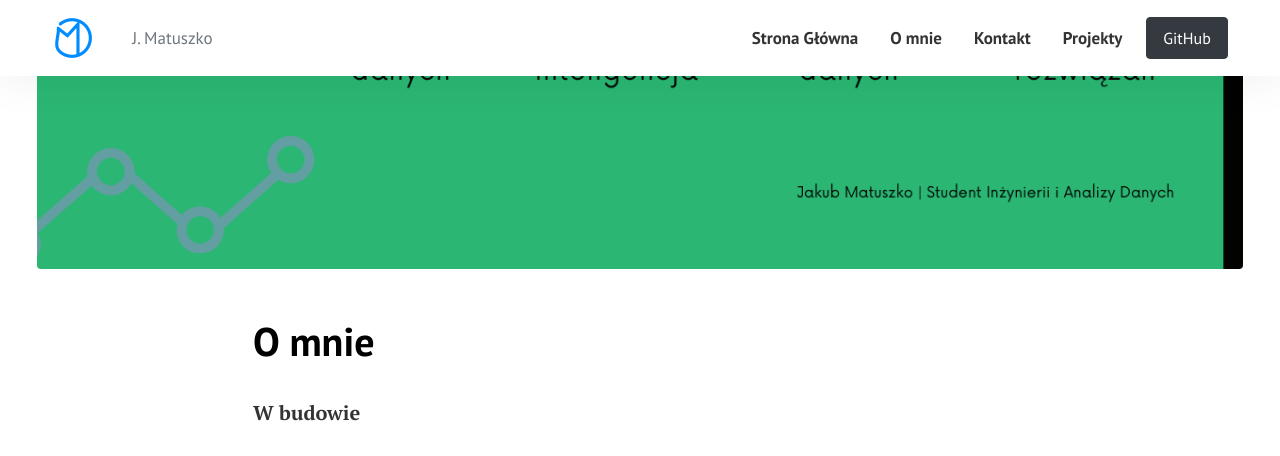
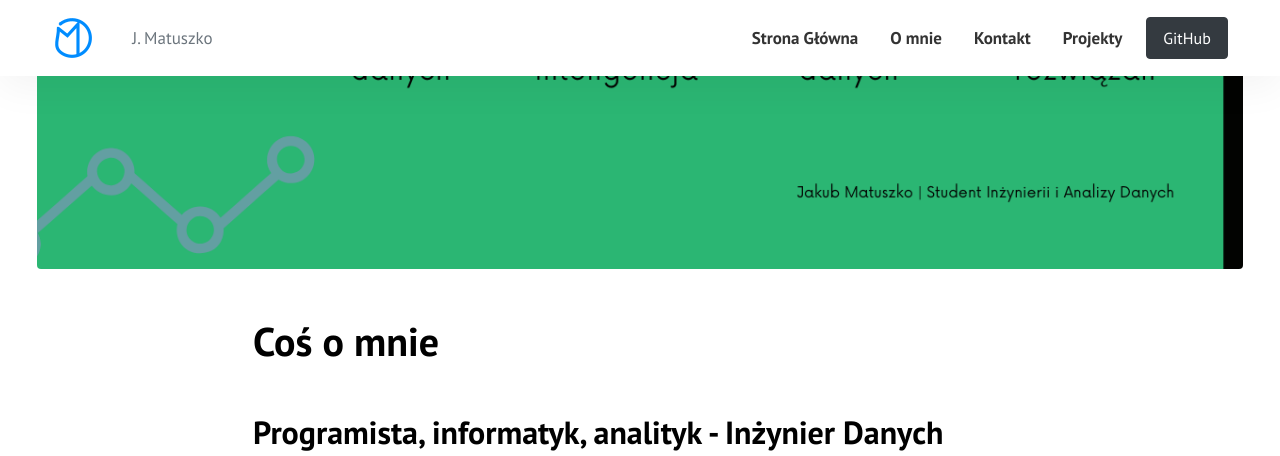
Before and after one commit to matuszko/matuszko.github.io, a Jekyll site: the page built from pages/about.md, in a window 1280 px wide and 1400 px high, scrolled down 524 px. Shown: the top 456 px of the window. Built offline with Jekyll 4.4.1, drawn with Linux system fonts in a browser that asks for light colours; some of the changed text lies outside the part shown; grey boxes are pictures that could not be loaded.

Commit message:
big update for page :+1:

```diff
--- a/_layouts/categories.html
+++ b/_layouts/categories.html
@@ -4,7 +4,7 @@
 permalink: "/categories.html"
 ---
 <h2>Moje projekty</h2>
-<h5>Każdy z nich jest podzielony na odpowiednie kategorie, część z nich ukończona a część w trakcie tworzenia.</h5>
+<h5>Każdy z nich jest podzielony na odpowiednie kategorie, część z nich ukończona a część w trakcie tworzenia :)</h5>
 {% for category in site.categories %}
 <h4 class="mt-5 mb-4 pb-2 border-bottom" id="{{ category[0] | replace: " ","-" }}"><span class="text-capitalize small font-weight-bold">Kategoria {{ category[0] }}</span></h4>
 <div class="row">
--- a/pages/about.md
+++ b/pages/about.md
@@ -1,8 +1,20 @@
 ---
 layout: page
-title: O mnie
+title: Coś o mnie
 permalink: "/o-mnie/"
 image: assets/images/screenshot.png
 ---
 
-**W budowie**
+<h2>Programista, informatyk, analityk - Inżynier Danych</h2>
+Cześc, jestem Jakub.<br>
+Uczęszczam na trzeci rok studiów Inżynierii i Analizy Danych na Politechnice Rzeszowskiej.
+Interesuję się komputerami od najmłodszych lat, zaczynałem od formatowania systemu już w wieku 12 lat, kontynuując na poznaniu budowy
+systemów oraz ich sposobu działania. Po opanowaniu podstaw zacząłem rozwijać swoje zdolności w programowaniu w językach takich jak c++, czy python.
+<br><br>
+Obecnie zajmuję się przetwarzaniem danych, sztuczną inteligencją, analityką oraz szukaniem rozwiązań dla przedsiębiorstw oraz osób indywidualnych.
+<br><br>
+Korzystam z języków: C++, C#, Python, R.
+<br><br>
+A w wolnym czasie interesuję się szybownictwem, a zdjęcie poniżej prezentuje szybowiec Bocian Politechniki Rzeszowskiej - który obecnie próbuję opanować :)
+<br><br>
+<img src="{{site.baseurl}}/assets/images/szybowiec.jpg">
```
Also changed, not shown: 1 other file.
